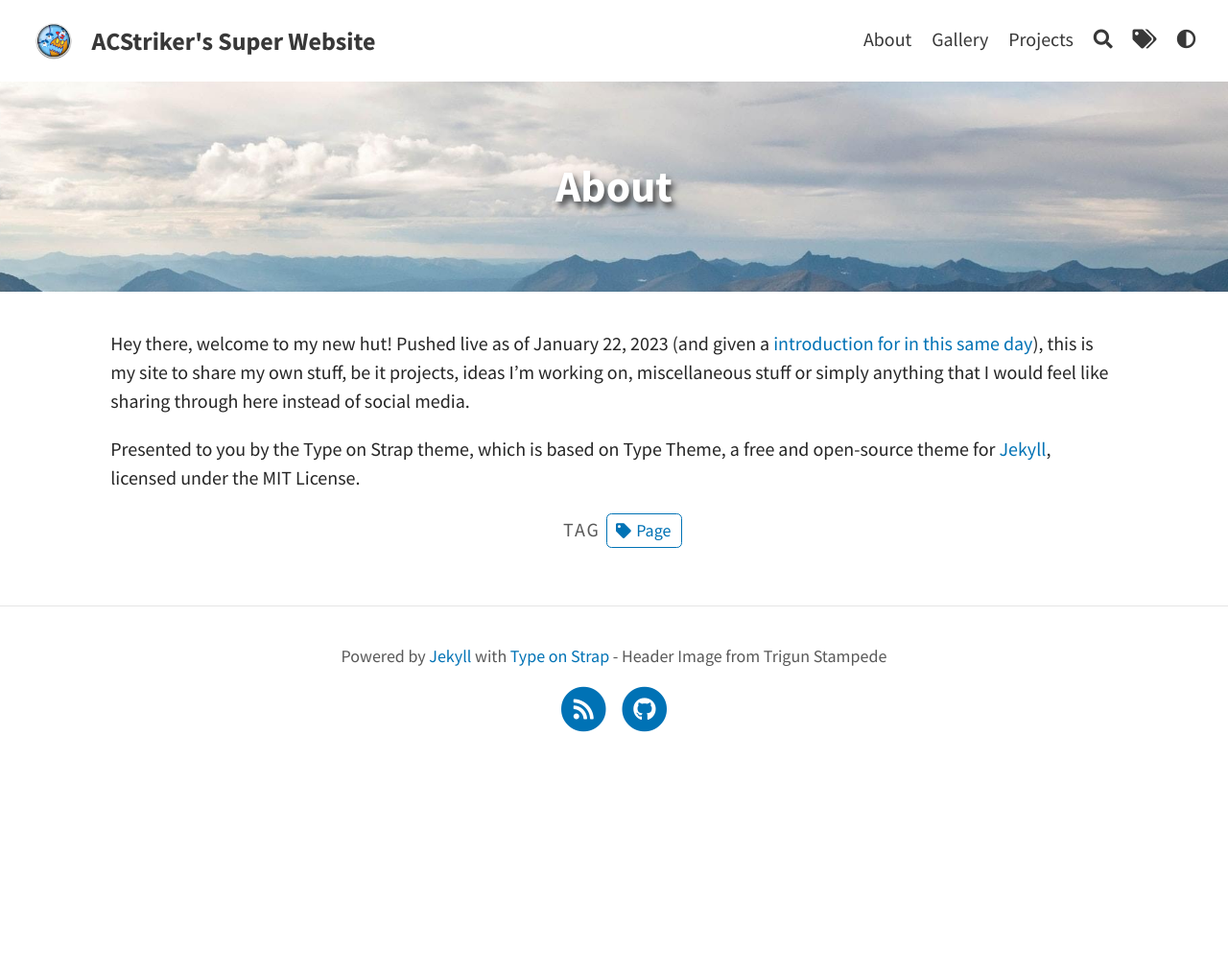
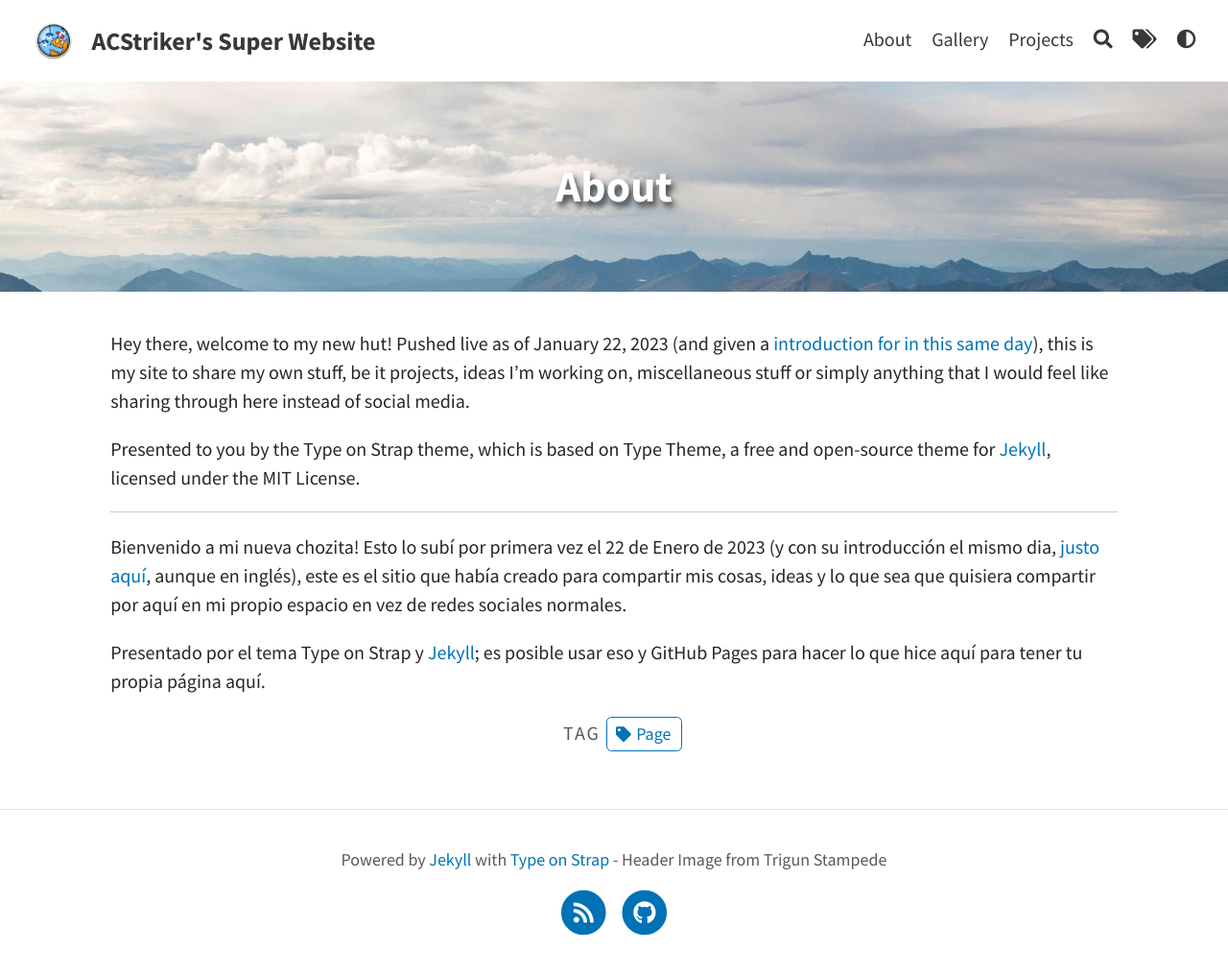
Before and after one commit to TheArcadeStriker/thearcadestriker.github.io, a Jekyll site: the page built from pages/about.md, in a window 1280 px wide. Shown: the whole page at 96% size. Built offline with Jekyll 4.4.1, drawn with Linux system fonts in a browser that asks for light colours; before the commit the page ends 900 px from its top, so only the background shows below that.

Commit message:
Update about.md

```diff
--- a/pages/about.md
+++ b/pages/about.md
@@ -9,3 +9,9 @@ tags: [Page]
 Hey there, welcome to my new hut! Pushed live as of January 22, 2023 (and given a [introduction for in this same day](https://thearcadestriker.github.io/website/2023/01/22/introduction-to-new-site.html)), this is my site to share my own stuff, be it projects, ideas I'm working on, miscellaneous stuff or simply anything that I would feel like sharing through here instead of social media.
 
 Presented to you by the Type on Strap theme, which is based on Type Theme, a free and open-source theme for [Jekyll](http://jekyllrb.com/), licensed under the MIT License.
+
+---
+
+Bienvenido a mi nueva chozita! Esto lo subí por primera vez el 22 de Enero de 2023 (y con su introducción el mismo dia, [justo aquí](https://thearcadestriker.github.io/website/2023/01/22/introduction-to-new-site.html), aunque en inglés), este es el sitio que había creado para compartir mis cosas, ideas y lo que sea que quisiera compartir por aquí en mi propio espacio en vez de redes sociales normales.
+
+Presentado por el tema Type on Strap y [Jekyll](http://jekyllrb.com/); es posible usar eso y GitHub Pages para hacer lo que hice aquí para tener tu propia página aquí.
```
